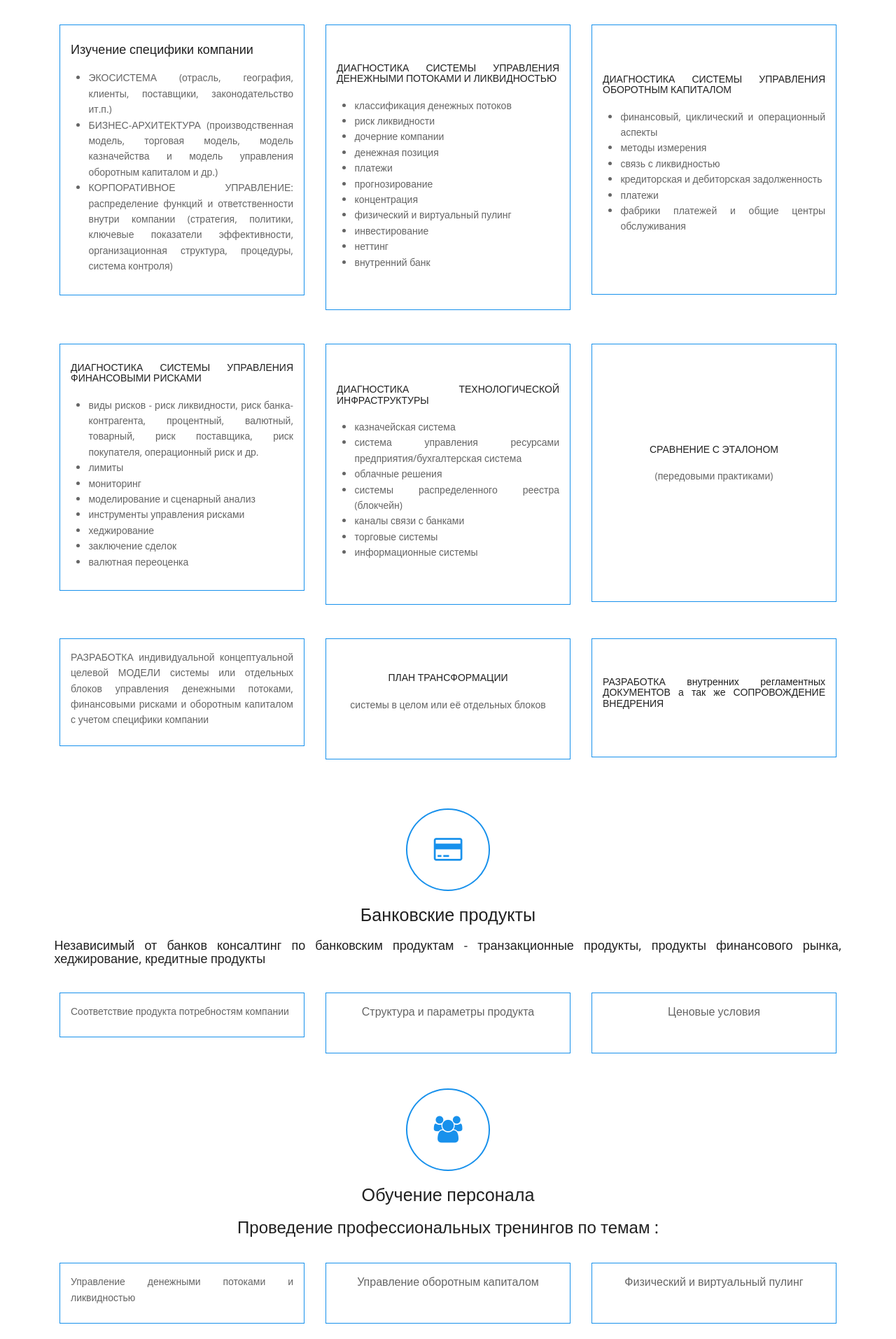
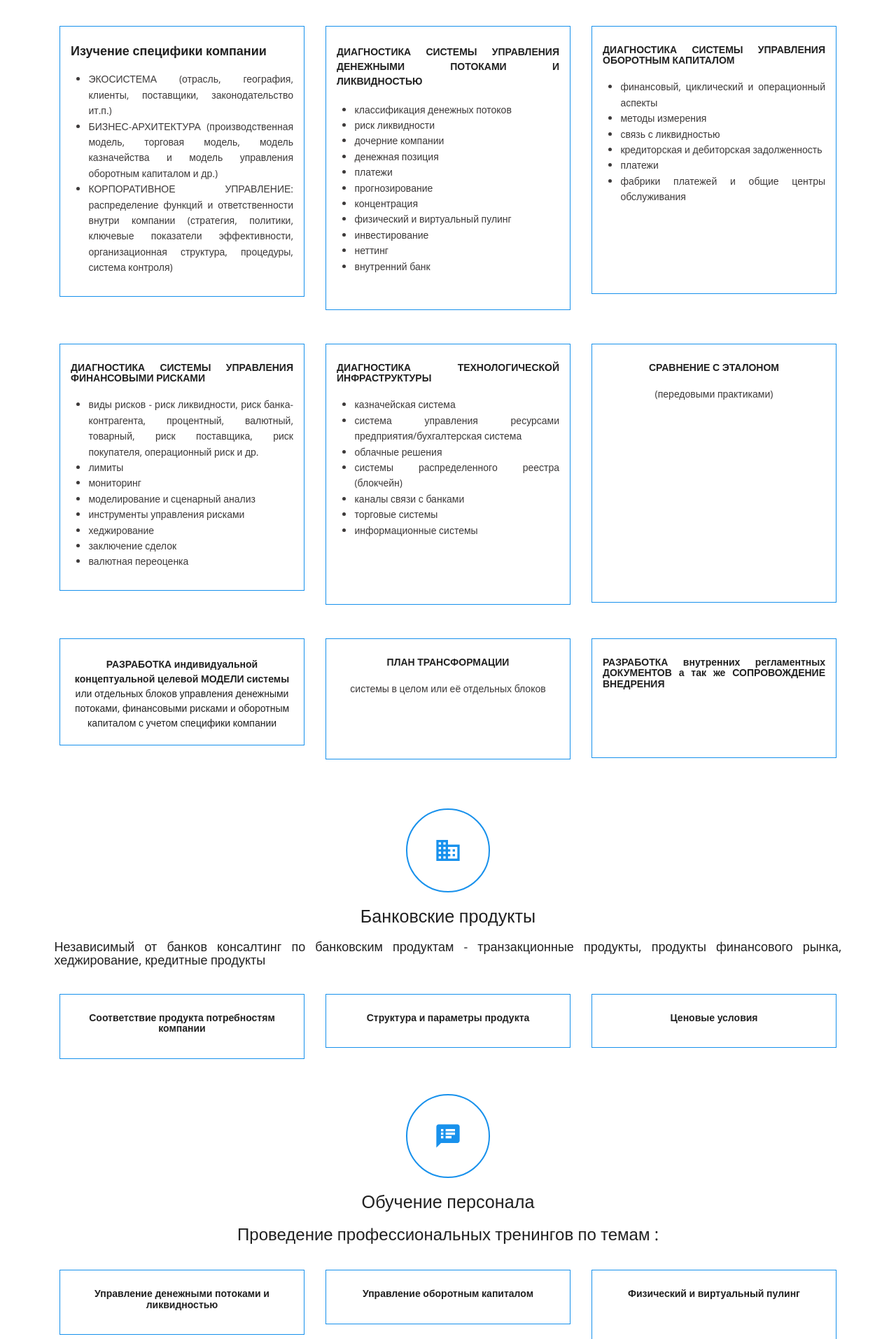
Before and after one commit to doncu/myfinconsultingsite, a Flask app: page /services/ in a window 1280 px wide. Shown: the part 537-2450 px from the top of the page at 70% size. Run offline with Flask 2, Linux system fonts and the light colour scheme; parts of the project's set-up code (start-up, migrations or seed data) failed here and were passed over; some libraries are stand-ins or nearby versions.

Commit message:
изменения от 26 декабря

```diff
--- a/static/css/style.css
+++ b/static/css/style.css
@@ -12,7 +12,7 @@ body {
 	font-family:'Open Sans', Arial, sans-serif;
 	font-weight:300;
 	line-height:1.6em;
-	color:#656565;
+	color:#3c3939;
 	font-size: 1.4em;
 }
 
--- a/templates/services.html
+++ b/templates/services.html
@@ -32,7 +32,9 @@
                 <div class="skill-home">
                     <div class="skill-home-solid clearfix">
                         <div class="col-md-12 text-center">
-                            <span class="icons c1" style="border: solid 2px #1891EC"><i class="fa fa-building-o"></i></span>
+                            <span class="icons c1" style="border: solid 2px #1891EC">
+                                <i class="icon-info-blocks material-icons" style="font-size: 40px">account_balance</i>
+                            </span>
 {#                            <div class="box-area" style="margin-left: 0; margin-right: 0">#}
                                 <h3 style="font-size: 180%">Построение/оптимизация системы управления денежными
                                     потоками, финансовыми рисками и оборотным капиталом
@@ -41,7 +43,7 @@
                                     <div class="skill-home-solid clearfix">
                                         <div class="col-md-4">
                                             <div class="box-area" style="border: solid 1px #1891EC; text-align: justify">
-                                                <h4>Изучение специфики компании</h4>
+                                                <h4><b>Изучение специфики компании</b></h4>
                                                 <ul style="display: block; list-style-type: disc; -webkit-margin-before: 1em; -webkit-margin-after: 1em; -webkit-margin-start: 0; -webkit-margin-end: 0; -webkit-padding-start: 8%;">
                                                     <li style="list-style-type: disc">ЭКОСИСТЕМА (отрасль, география, клиенты, поставщики,
                                                         законодательство ит.п.)
@@ -60,8 +62,8 @@
                                         </div>
                                         <div class="col-md-4">
                                             <div class="box-area" style="border: solid 1px #1891EC; text-align: justify">
-                                                <h5 style="margin-top: 12%">ДИАГНОСТИКА СИСТЕМЫ УПРАВЛЕНИЯ ДЕНЕЖНЫМИ ПОТОКАМИ И ЛИКВИДНОСТЬЮ</h5>
-                                                <ul style="display: block; list-style-type: disc; -webkit-margin-before: 1em; -webkit-margin-after: 1em; -webkit-margin-start: 0; -webkit-margin-end: 0; -webkit-padding-start: 8%; margin-bottom: 13%">
+                                                <h5 style="line-height: 1.5"><b>ДИАГНОСТИКА СИСТЕМЫ УПРАВЛЕНИЯ ДЕНЕЖНЫМИ ПОТОКАМИ И ЛИКВИДНОСТЬЮ</b></h5>
+                                                <ul style="display: block; list-style-type: disc; -webkit-margin-before: 1em; -webkit-margin-after: 1em; -webkit-margin-start: 0; -webkit-margin-end: 0; -webkit-padding-start: 8%; margin-bottom: 11%">
                                                     <li style="list-style-type: disc">классификация денежных потоков</li>
                                                     <li style="list-style-type: disc">риск ликвидности</li>
                                                     <li style="list-style-type: disc">дочерние компании</li>
@@ -78,9 +80,8 @@
                                         </div>
                                         <div class="col-md-4">
                                             <div class="box-area" style="border: solid 1px #1891EC; text-align: justify">
-                                                <br>
-                                                <h5 style="margin-top: 10%">ДИАГНОСТИКА СИСТЕМЫ УПРАВЛЕНИЯ ОБОРОТНЫМ КАПИТАЛОМ</h5>
-                                                <ul style="display: block; list-style-type: disc; -webkit-margin-before: 1em; -webkit-margin-after: 1em; -webkit-margin-start: 0; -webkit-margin-end: 0; -webkit-padding-start: 8%; margin-bottom: 22%">
+                                                <h5><b>ДИАГНОСТИКА СИСТЕМЫ УПРАВЛЕНИЯ ОБОРОТНЫМ КАПИТАЛОМ</b></h5>
+                                                <ul style="display: block; list-style-type: disc; -webkit-margin-before: 1em; -webkit-margin-after: 1em; -webkit-margin-start: 0; -webkit-margin-end: 0; -webkit-padding-start: 8%; margin-bottom: 35%">
                                                     <li style="list-style-type: disc">финансовый, циклический и операционный аспекты</li>
                                                     <li style="list-style-type: disc">методы измерения</li>
                                                     <li style="list-style-type: disc">связь с ликвидностью</li>
@@ -97,7 +98,7 @@
                                     <div class="skill-home-solid clearfix">
                                         <div class="col-md-4">
                                             <div class="box-area" style="border: solid 1px #1891EC; text-align: justify">
-                                                <h5>ДИАГНОСТИКА СИСТЕМЫ УПРАВЛЕНИЯ ФИНАНСОВЫМИ РИСКАМИ</h5>
+                                                <h5><b>ДИАГНОСТИКА СИСТЕМЫ УПРАВЛЕНИЯ ФИНАНСОВЫМИ РИСКАМИ</b></h5>
                                                 <ul style="display: block; list-style-type: disc; -webkit-margin-before: 1em; -webkit-margin-after: 1em; -webkit-margin-start: 0; -webkit-margin-end: 0; -webkit-padding-start: 8%;">
                                                     <li style="list-style-type: disc">виды рисков - риск ликвидности, риск банка-контрагента, процентный,
                                                         валютный, товарный, риск поставщика, риск покупателя,
@@ -119,8 +120,8 @@
                                         </div>
                                         <div class="col-md-4">
                                             <div class="box-area" style="border: solid 1px #1891EC; text-align: justify">
-                                                <h5 style="margin-top: 13%">ДИАГНОСТИКА ТЕХНОЛОГИЧЕСКОЙ ИНФРАСТРУКТУРЫ</h5>
-                                                <ul style="display: block; list-style-type: disc; -webkit-margin-before: 1em; -webkit-margin-after: 1em; -webkit-margin-start: 0; -webkit-margin-end: 0; -webkit-padding-start: 8%; margin-bottom: 15%">
+                                                <h5><b>ДИАГНОСТИКА ТЕХНОЛОГИЧЕСКОЙ ИНФРАСТРУКТУРЫ</b></h5>
+                                                <ul style="display: block; list-style-type: disc; -webkit-margin-before: 1em; -webkit-margin-after: 1em; -webkit-margin-start: 0; -webkit-margin-end: 0; -webkit-padding-start: 8%; margin-bottom: 25%">
                                                     <li style="list-style-type: disc">казначейская система</li>
                                                     <li style="list-style-type: disc">система управления ресурсами предприятия/бухгалтерская система</li>
                                                     <li style="list-style-type: disc">облачные решения</li>
@@ -133,8 +134,8 @@
                                         </div>
                                         <div class="col-md-4">
                                             <div class="box-area" style="border: solid 1px #1891EC">
-                                                <h5 style="margin-top: 40%">СРАВНЕНИЕ С ЭТАЛОНОМ</h5>
-                                                <p style="margin-bottom: 48%">(передовыми практиками)</p>
+                                                <h5><b>СРАВНЕНИЕ С ЭТАЛОНОМ</b></h5>
+                                                <p style="margin-bottom: 85%">(передовыми практиками)</p>
                                             </div>
                                         </div>
                                     </div>
@@ -144,22 +145,21 @@
                                     <div class="skill-home-solid clearfix">
                                         <div class="col-md-4">
                                             <div class="box-area" style="border: solid 1px #1891EC">
-                                                <p style="text-align: justify">РАЗРАБОТКА индивидуальной концептуальной целевой МОДЕЛИ системы
+                                                <h5 style="line-height: 1.5; margin-bottom: 2%"><b>РАЗРАБОТКА индивидуальной концептуальной целевой МОДЕЛИ системы</b>
                                                     или отдельных блоков управления денежными потоками, финансовыми
                                                     рисками и оборотным капиталом с учетом специфики компании
-                                                </p>
+                                                </h5>
                                             </div>
                                         </div>
                                         <div class="col-md-4">
                                             <div class="box-area" style="border: solid 1px #1891EC">
-                                                <br>
-                                                <h5>ПЛАН ТРАНСФОРМАЦИИ</h5>
-                                                <p style="margin-bottom: 16%">системы в целом или её отдельных блоков</p>
+                                                <h5><b>ПЛАН ТРАНСФОРМАЦИИ</b></h5>
+                                                <p style="margin-bottom: 23%">системы в целом или её отдельных блоков</p>
                                             </div>
                                         </div>
                                         <div class="col-md-4">
                                             <div class="box-area" style="border: solid 1px #1891EC">
-                                                <h5 style="text-align: justify; margin-top: 12%; margin-bottom: 17%">РАЗРАБОТКА внутренних регламентных ДОКУМЕНТОВ а так же СОПРОВОЖДЕНИЕ ВНЕДРЕНИЯ</h5>
+                                                <h5 style="text-align: justify; margin-bottom: 26%"><b>РАЗРАБОТКА внутренних регламентных ДОКУМЕНТОВ а так же СОПРОВОЖДЕНИЕ ВНЕДРЕНИЯ</b></h5>
                                             </div>
                                         </div>
                                     </div>
@@ -174,7 +174,9 @@
         <div class="row">
                 <div class="skill-home">
                     <div class="col-md-12 text-center">
-                        <span class="icons c3" style="border: solid 2px #1891EC"><i class="fa fa-credit-card"></i></span>
+                        <span class="icons c3" style="border: solid 2px #1891EC">
+                            <i class="icon-info-blocks material-icons" style="font-size: 40px">domain</i>
+                        </span>
                         <h3 style="font-size: 180%">Банковские продукты</h3>
                         <h4 style="text-align: justify">Независимый от банков консалтинг по банковским продуктам - транзакционные продукты, продукты
                             финансового рынка, хеджирование, кредитные продукты
@@ -183,20 +185,17 @@
                             <div class="skill-home-solid clearfix">
                                 <div class="col-md-4">
                                     <div class="box-area" style="border: solid 1px #1891EC">
-                                        <p style="text-align: justify">Соответствие продукта потребностям компании</p>
+                                        <h5><b>Соответствие продукта потребностям компании</b></h5>
                                     </div>
                                 </div>
                                 <div class="col-md-4">
                                     <div class="box-area" style="border: solid 1px #1891EC">
-                                        <p style="font-size: 16px">Структура и параметры продукта
-                                        </p>
-                                        <br>
+                                        <h5><b>Структура и параметры продукта</b></h5>
                                     </div>
                                 </div>
                                 <div class="col-md-4">
                                     <div class="box-area" style="border: solid 1px #1891EC">
-                                         <p style="font-size: 16px">Ценовые условия</p>
-                                        <br>
+                                        <h5><b>Ценовые условия</b></h5>
                                     </div>
                                 </div>
                             </div>
@@ -208,26 +207,26 @@
         <div class="row">
                 <div class="skill-home">
                     <div class="col-md-12 text-center">
-                    <span class="icons c2" style="border: solid 2px #1891EC"><i class="fa fa-users"></i></span>
+                    <span class="icons c2" style="border: solid 2px #1891EC">
+                        <i class="icon-info-blocks material-icons" style="font-size: 40px">speaker_notes</i>
+                    </span>
                     <h3 style="font-size: 180%">Обучение персонала</h3>
                         <h3>Проведение профессиональных тренингов по темам :</h3>
                             <div class="row">
                                 <div class="skill-home-solid clearfix">
                                     <div class="col-md-4">
                                         <div class="box-area" style="border: solid 1px #1891EC">
-                                            <p style="text-align: justify">Управление денежными потоками и ликвидностью</p>
+                                            <h5><b>Управление денежными потоками и ликвидностью</b></h5>
                                         </div>
                                     </div>
                                     <div class="col-md-4">
                                         <div class="box-area" style="border: solid 1px #1891EC">
-                                            <p style="font-size: 16px">Управление оборотным капиталом
-                                            </p>
-                                            <br>
+                                            <h5><b>Управление оборотным капиталом</b></h5>
                                         </div>
                                     </div>
                                     <div class="col-md-4">
                                         <div class="box-area" style="border: solid 1px #1891EC">
-                                             <p style="font-size: 16px">Физический и виртуальный пулинг</p>
+                                            <h5><b>Физический и виртуальный пулинг</b></h5>
                                             <br>
                                         </div>
                                     </div>
@@ -238,17 +237,17 @@
                                 <div class="skill-home-solid clearfix">
                                     <div class="col-md-4">
                                         <div class="box-area" style="border: solid 1px #1891EC">
-                                            <p>Транзакционные банковские продукты</p>
+                                            <h5><b>Транзакционные банковские продукты</b></h5>
                                         </div>
                                     </div>
                                     <div class="col-md-4">
                                         <div class="box-area" style="border: solid 1px #1891EC">
-                                            <p style="font-size: 16px">Продукты финансового рынка</p>
+                                            <h5><b>Продукты финансового рынка</b></h5>
                                         </div>
                                     </div>
                                     <div class="col-md-4">
                                         <div class="box-area" style="border: solid 1px #1891EC">
-                                             <p style="font-size: 16px">Хеджирование</p>
+                                            <h5><b>Хеджирование</b></h5>
                                         </div>
                                     </div>
                                 </div>
```
Also changed, not shown: templates/about.html (+10 -10 lines), templates/contact.html (+6 -3 lines), templates/index.html (+10 -10 lines), static/img/contact_logo.png (added), 1 other file.
